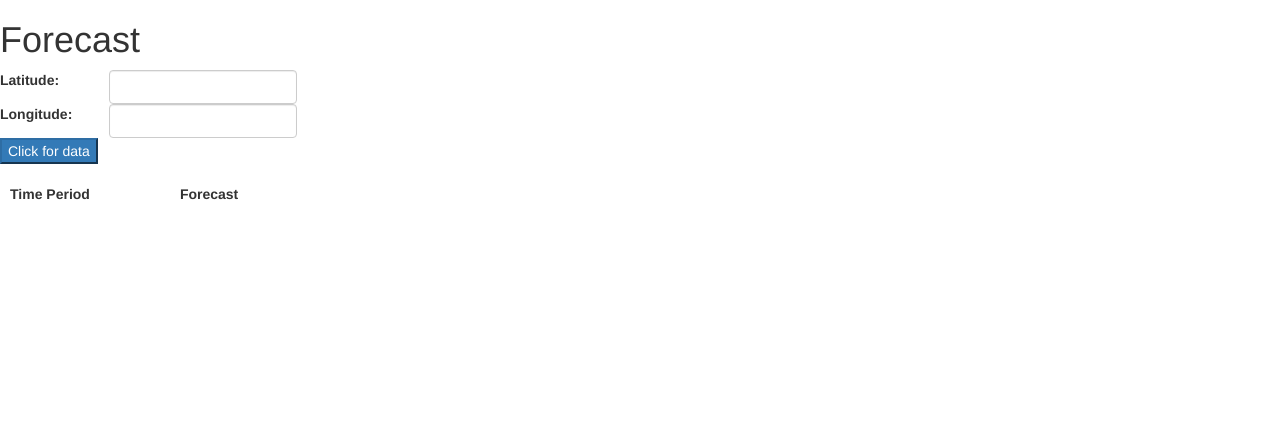
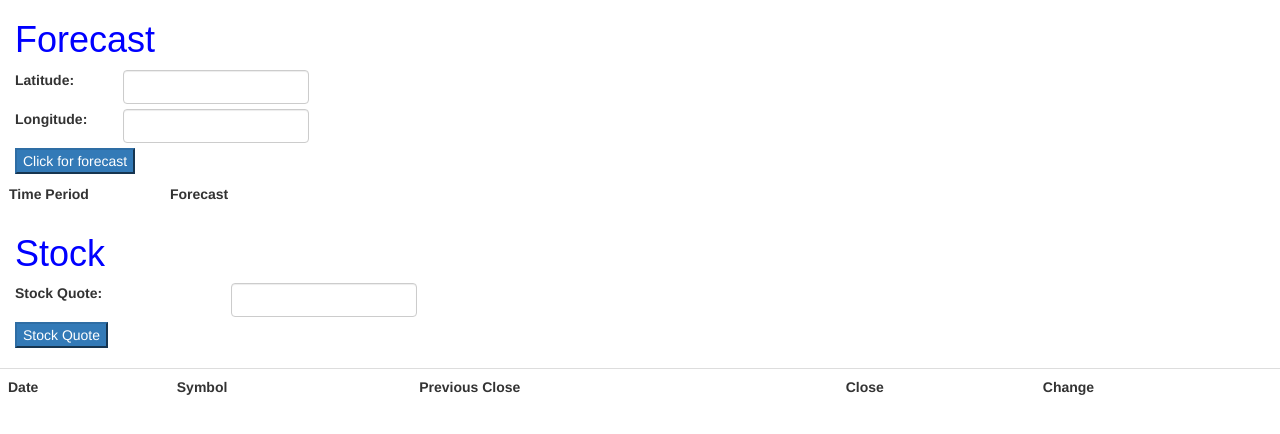
Before and after one commit to seandarmstrong/WeatherWebAPI, a plain HTML site: page Index.html in a window 1280 px wide. Drawn offline with nearby package versions, Linux system fonts and the light colour scheme.

Commit message:
added second api request for stock symbols

```diff
--- a/Index.html
+++ b/Index.html
@@ -3,20 +3,18 @@
 
 <head>
     <title>
-        Weather Forecast
+        API Examples
     </title>
     <link href="css/bootstrap.min.css" rel="stylesheet">
     <link href="site.css" rel="stylesheet">
     <script src="https://code.jquery.com/jquery-3.1.0.min.js"></script>
-    <script> src = "js/bootstrap.min.js" ></script>
 </head>
 
 <body>
-    <div>
+    <div class="upper">
         <h1>
             Forecast
         </h1>
-    </div>
         <div class="row">
             <div class="col-md-1">
                 <Label for="latitude">Latitude:</Label>
@@ -25,7 +23,7 @@
                 <input type="text" class="form-control" id="latitude">
             </div>
         </div>
-    <div class="row">
+        <div class="row" id="longitudebox">
             <div class="col-md-1">
                 <Label for="longitude">Longitude:</Label>
             </div>
@@ -33,9 +31,9 @@
                 <input type="text" class="form-control" id="longitude">
             </div>
         </div>
+        <button type="button" class="btn-primary btn-md" id="submit" onclick="loadData()">Click for forecast</button>
+    </div>
     <div>
-        <button type="button" class="btn-primary btn-md" onclick="loadData()">Click for data</button>
-        <p class="ui text">
         <table id="headers">
             <tr>
                 <th id="title">Time Period</th>
@@ -52,7 +50,31 @@
         </table>
         <table class="table" id="data">
         </table>
-        </p>
+    </div>
+    <div class="upper">
+        <h1>Stock</h1>
+        <div class="row">
+            <div class="col-md-2">
+                <Label for="latitude">Stock Quote:</Label>
+            </div>
+            <div class="col-md-2">
+                <input type="text" class="form-control" id="stocksymbol">
+            </div>
+        </div>
+        <button type="button" class="btn-primary btn-md" id="submit" onclick="loadStockData()">Stock Quote</button>
+    </div>
+    <br>
+    <div>
+        <table class="table">
+            <tr>
+                <th>Date</th>
+                <th>Symbol</th>
+                <th>Previous Close</th>
+                <th>Close</th>
+                <th>Change</th>
+            </tr>
+            <tr id="stock"></tr>
+        </table>
     </div>
     <script src="index.js"></script>
 </body>
--- a/index.js
+++ b/index.js
@@ -1,32 +1,8 @@
-// document.querySelector(".longitude").addEventListener("keyup", getLongitude);
-
-// function getLongitude(event) {
-//   let longitude = event.target.value;
-//   fetch(
-//     `https://forecast.weather.gov/MapClick.php?lat=42.9634&lon=${longitude}&FcstType=json`
-//   )
-//     .then(res => res.json())
-//     .then(req => {
-//       return req;
-//     });
-// }
-
-// document.querySelector(".latitude").addEventListener("keyup", getLatitude);
-
-// function getLatitude(event) {
-//   let latitude = event.target.value;
-//   fetch(
-//     `https://forecast.weather.gov/MapClick.php?lat=${latitude}&lon=${longitude}&FcstType=json`
-//   )
-//     .then(res => res.json())
-//     .then(req => {
-//       return req;
-//     });
-// }
-
 function loadData() {
   fetch(
-    `https://forecast.weather.gov/MapClick.php?lat=42.9634&lon=-85.6681&FcstType=json`
+    `https://forecast.weather.gov/MapClick.php?lat=${
+      document.getElementById("latitude").value
+    }&lon=-${document.getElementById("longitude").value}&FcstType=json`
   )
     .then(response => response.json())
     .then(request => {
@@ -42,19 +18,30 @@ function loadData() {
         `;
         document.querySelector("#data").innerHTML = test;
       }
-      //   timeArray.forEach(item => {
-      //     test += `
-      //         <tr>${item}</tr>
-      //         `;
-      //     document.querySelector("#days").innerHTML = test;
-      //   });
-      //   let test2 = "";
-      //   let textArray = request.data.text;
-      //   textArray.forEach(item => {
-      //     test2 += `
-      //         <tr>${item}</tr>
-      //         `;
-      //     document.querySelector("#forecast").innerHTML = test2;
-      //   });
     });
 }
+
+function loadStockData() {
+  fetch(
+    `https://api.iextrading.com/1.0/stock/${
+      document.getElementById("stocksymbol").value
+    }/batch?types=quote,news,chart&range=1m&last=10`
+  )
+    .then(response => response.json())
+    .then(request => {
+      let test = "";
+      let stockArray = [
+        request.quote.latestTime,
+        request.quote.symbol,
+        request.quote.previousClose,
+        request.quote.close,
+        request.quote.change
+      ];
+      stockArray.forEach(item => {
+        test += `
+      <td>${item}</td>
+      `;
+        document.querySelector("#stock").innerHTML = test;
+      });
+    });
+}
--- a/site.css
+++ b/site.css
@@ -1,6 +1,19 @@
+h1 {
+  font-family: Arial, Helvetica, sans-serif;
+  color: blue;
+}
+.upper {
+  margin-left: 15px;
+}
+#longitudebox {
+  margin-top: 5px;
+}
+#submit {
+  margin-top: 5px;
+}
 #headers {
   border-collapse: separate;
-  border-spacing: 10px 0;
+  border-spacing: 9.5px 0;
 }
 #title {
   padding: 10px 0;
```
Lines whose indentation alone changed are shown as unchanged.
